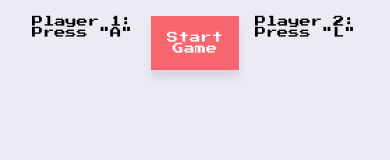
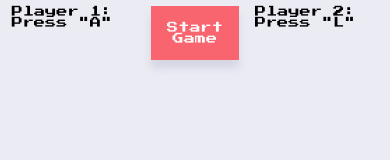
Before and after one commit to vincentole/small_web_projects, a plain HTML site: page reaction_game/index.html in a window 390 px wide. Drawn offline with Linux system fonts and the light colour scheme.

Commit message:
fixed width

```diff
--- a/reaction_game/style.css
+++ b/reaction_game/style.css
@@ -13,7 +13,7 @@ body {
     font-family: 'Press Start 2P', 'Roboto', sans-serif;
     background-color: #EBEBF3;
     min-height: 100vh;
-    padding: 1rem 2rem;
+    padding: 1.5% 10%;
     display: grid;
     grid-template-rows: auto 1fr;
 }
@@ -94,3 +94,10 @@ header {
     }
 
 }
+
+@media (max-width: 75em) {
+    body {
+        padding: 1.5% 3%;
+    }
+
+}
```
Also changed, not shown: README.md.
